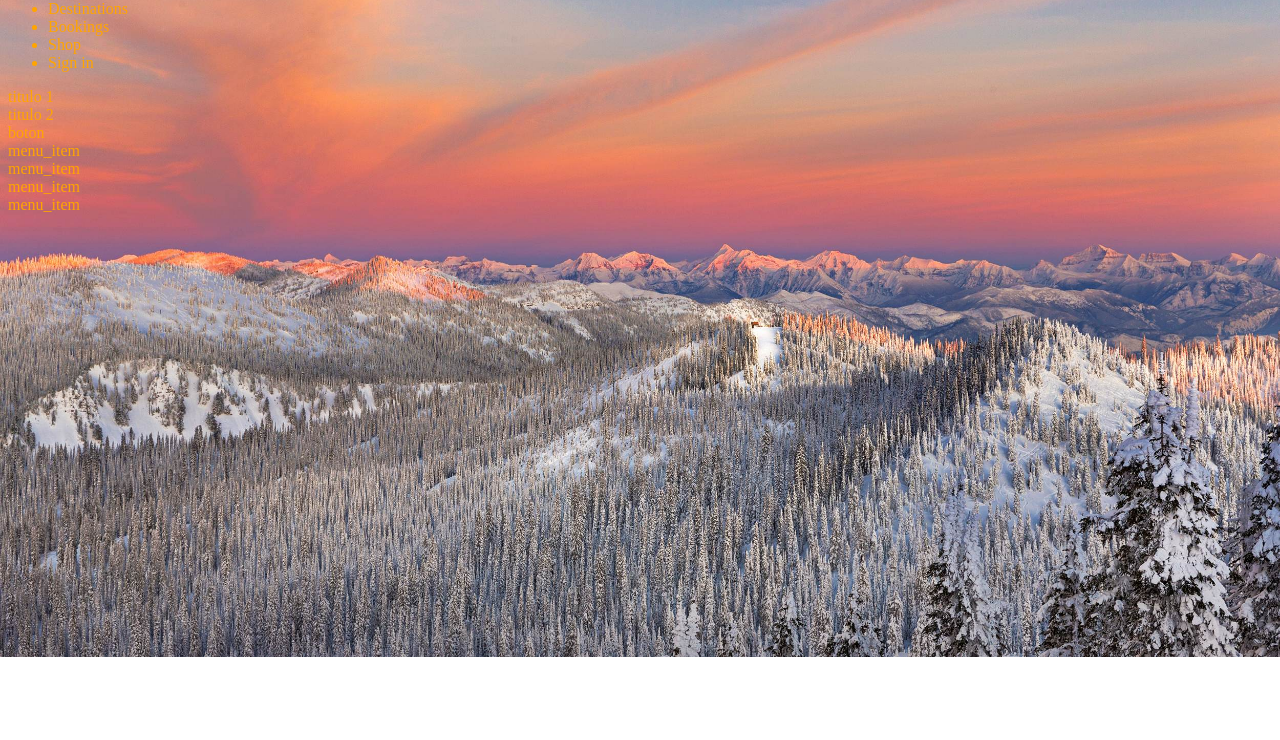
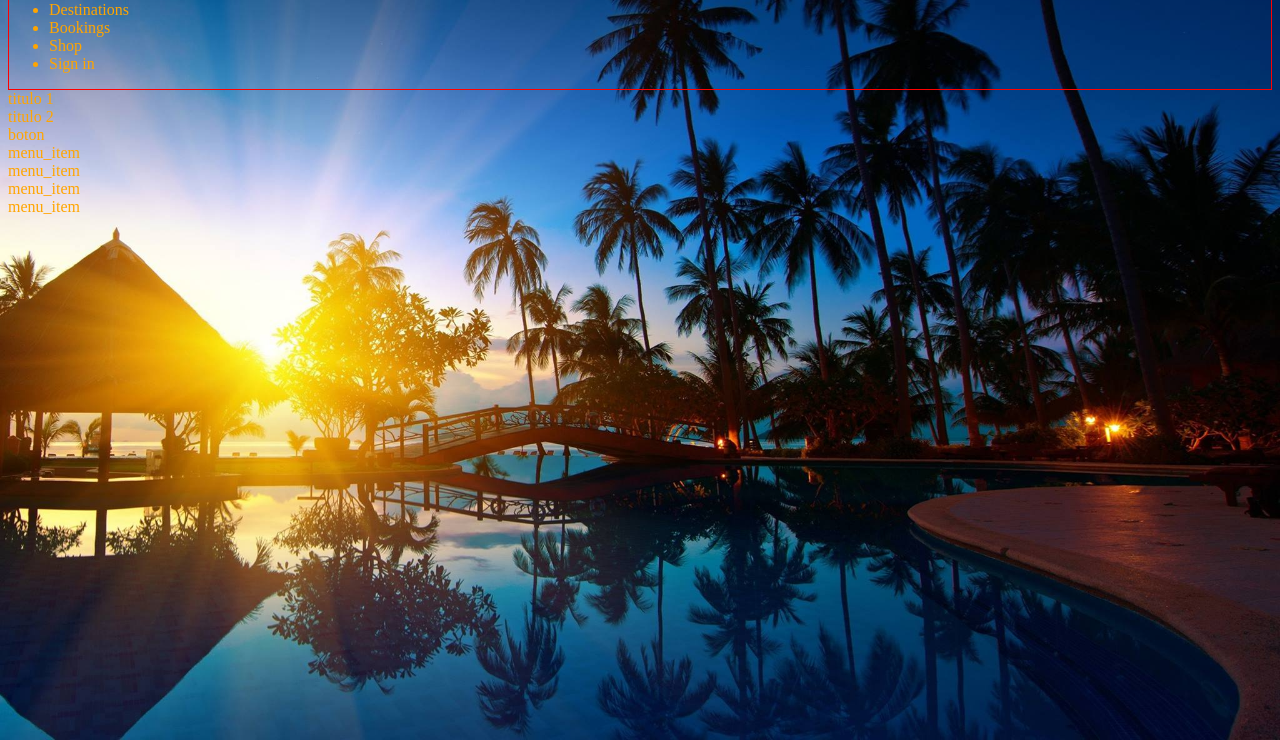
Before and after one commit to IOlmos/MiSitioWeb, a plain HTML site: page Index.html in a window 1280 px wide. Shown: the part 60-800 px from the top of the page. Drawn offline with Linux system fonts and the light colour scheme.

Commit message:
LonelyPlanet.addcssfolder

```diff
--- a/Index.html
+++ b/Index.html
@@ -3,15 +3,8 @@
 <head>
 	<meta charset="UTF-8">
 	<title>Lonely Planet</title>
-	<style type="text/css">
-		body {
-    /* background-color: blue; */
-    color: orange;
-    background-size: cover;
-    background-repeat: no-repeat;
-    background-image: url(Images/Paisaje.jpg);
-		}
-	</style>
+
+<link rel="stylesheet" type="text/css" href="css/style.css">
 </head>
 <body>
 
--- /dev/null
+++ b/css/style.css
@@ -0,0 +1,10 @@
+body {
+  color: orange;
+  background-size: cover;
+  background-repeat: no-repeat;
+  background-image: url(../otherimages/testimage/IMG.jpg);
+	}
+
+.menu {
+	border: solid 1px red;
+}
```
Also changed, not shown: otherimages/testimage/IMG.jpg (renamed from IMG.jpg), 1 other file.
